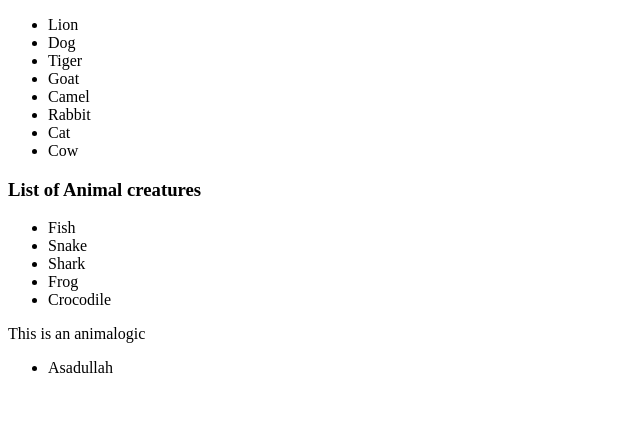
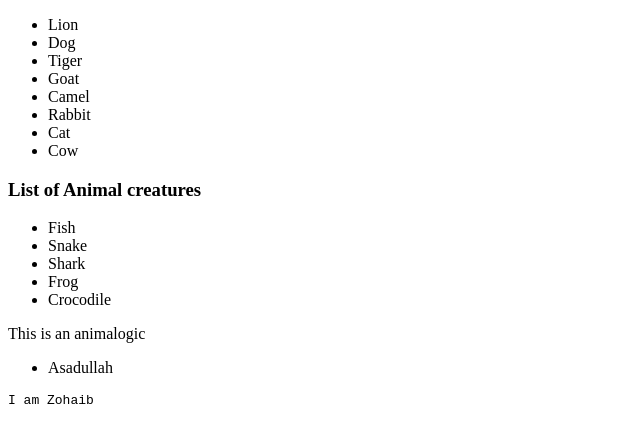
Before and after one commit to Asadullah-sys/my-first-repo, a plain HTML site: page index.html in a window 1280 px wide. Shown: the full height of the page, 0-640 px from the left. Drawn offline with Linux system fonts and the light colour scheme.

Commit message:
Added my name

```diff
--- a/index.html
+++ b/index.html
@@ -27,6 +27,7 @@
 		<ul>
 			<li>Asadullah</li>
 		</ul>
+		<pre>I am Zohaib</pre>
 	</div>
 </body>
 </html>
```
